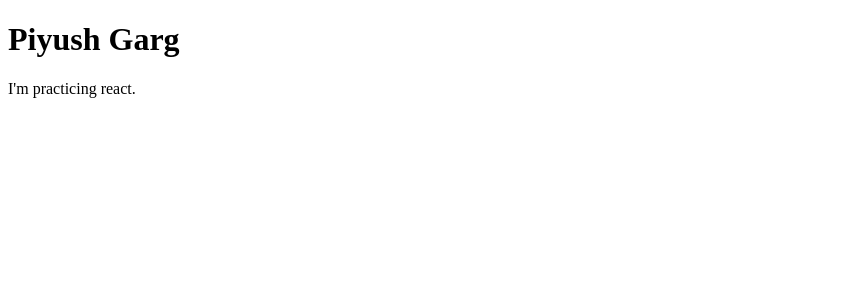
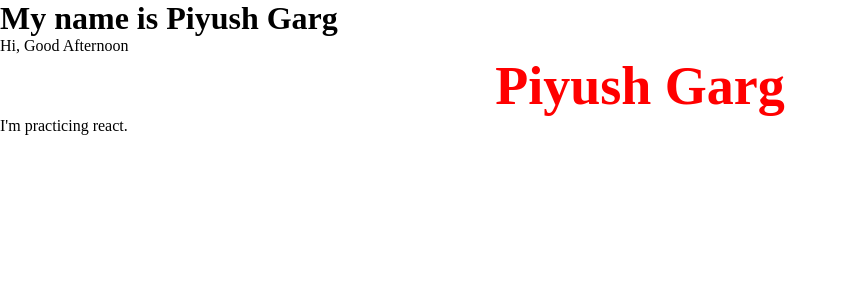
Before and after one commit to PiyushGargOfficial/Practice-React, a React (Create React App) app in the folder reactpractice/: page / in a window 1280 px wide. Shown: the top 300 px of the page, without its empty margins (0-848 px from the left). Built offline with nearby package versions, Linux system fonts and the light colour scheme.

Commit message:
Day3 final commit

```diff
--- /dev/null
+++ b/reactpractice/src/App.jsx
@@ -0,0 +1,39 @@
+import './index.css';
+import Heading from './Components/Heading';
+import React from 'react';
+import ReactDOM from 'react-dom';
+
+const firstName = 'Piyush';
+const lastName = 'Garg';
+
+const heading1 = {
+    color: 'red',
+    fontSize : '54px',
+    textAlign : 'center'
+}
+var greeting;
+
+const date = new Date().getHours()
+
+if(date<12){
+    greeting = 'Morning'
+}
+else if(date>12 && date<20){
+    greeting = 'Afternoon'
+}
+else{
+    greeting = 'Night'
+}
+
+function App() {
+    return (
+        <>
+            <Heading />
+            <div>Hi, Good {greeting}</div>
+            <h1 style={heading1}>{`${firstName} ${lastName}`}</h1>
+            <p>I'm practicing react.</p>
+        </>
+    )
+}
+
+export default App
--- /dev/null
+++ b/reactpractice/src/Components/Heading.jsx
@@ -0,0 +1,8 @@
+import React from 'react';
+import ReactDOM from 'react-dom';
+
+function Heading() {
+    return <h1>My name is Piyush Garg</h1>;
+}
+
+export default Heading;
--- a/reactpractice/src/index.css
+++ b/reactpractice/src/index.css
@@ -0,0 +1,9 @@
+*{
+    margin: 0;
+    padding:0;
+    box-sizing: border-box;
+}
+
+.heading{
+    color: green;
+}
--- a/reactpractice/src/index.js
+++ b/reactpractice/src/index.js
@@ -1,12 +1,8 @@
 import React from 'react';
 import ReactDOM from 'react-dom';
+import App from './App'
 
-const firstName = 'Piyush';
-const lastName = 'Garg';
 
 ReactDOM.render(
-<>
-    <h1>{`${firstName} ${lastName}`}</h1>
-    <p>I'm practicing react.</p>
-</>
+<App />
  , document.getElementById('root'));
```
